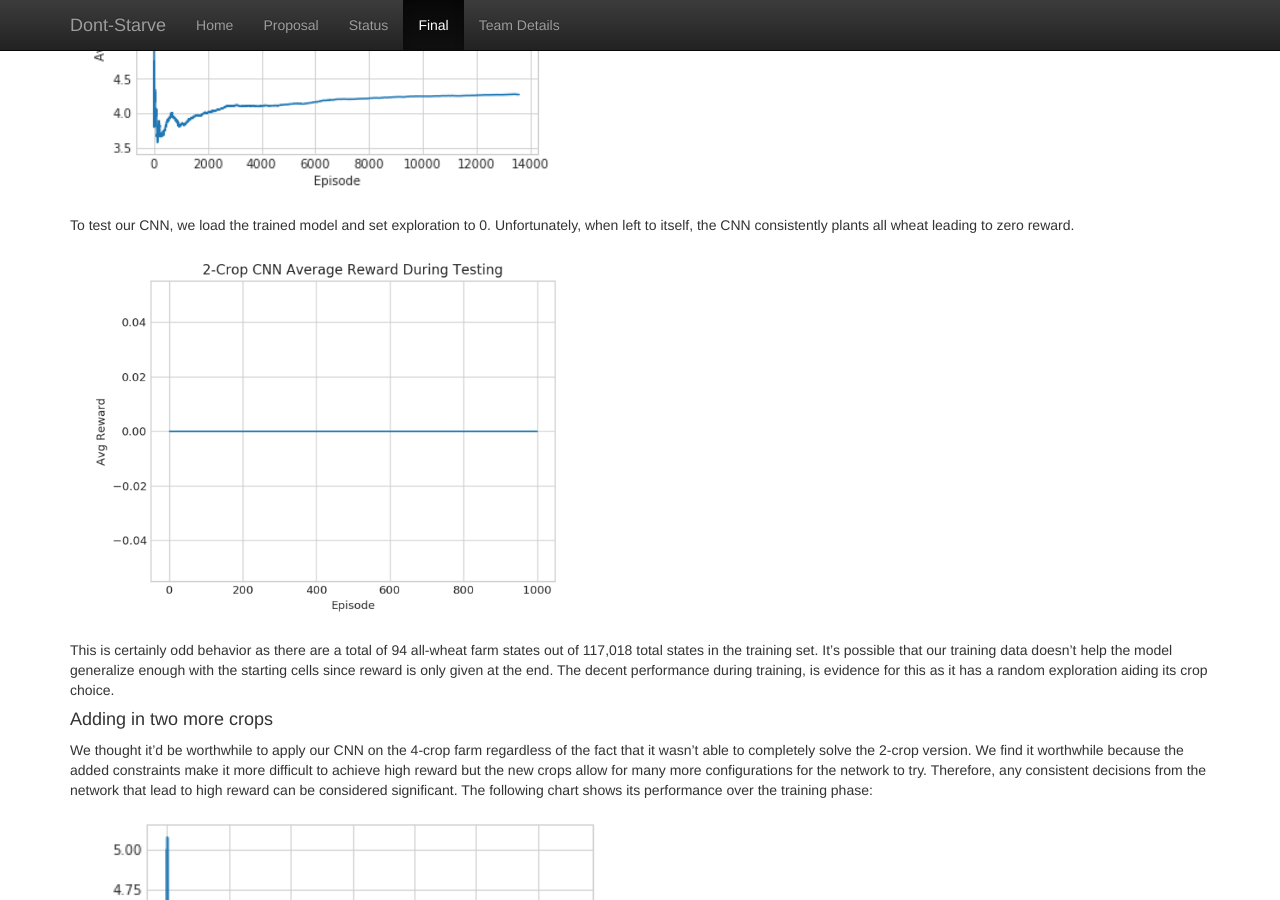
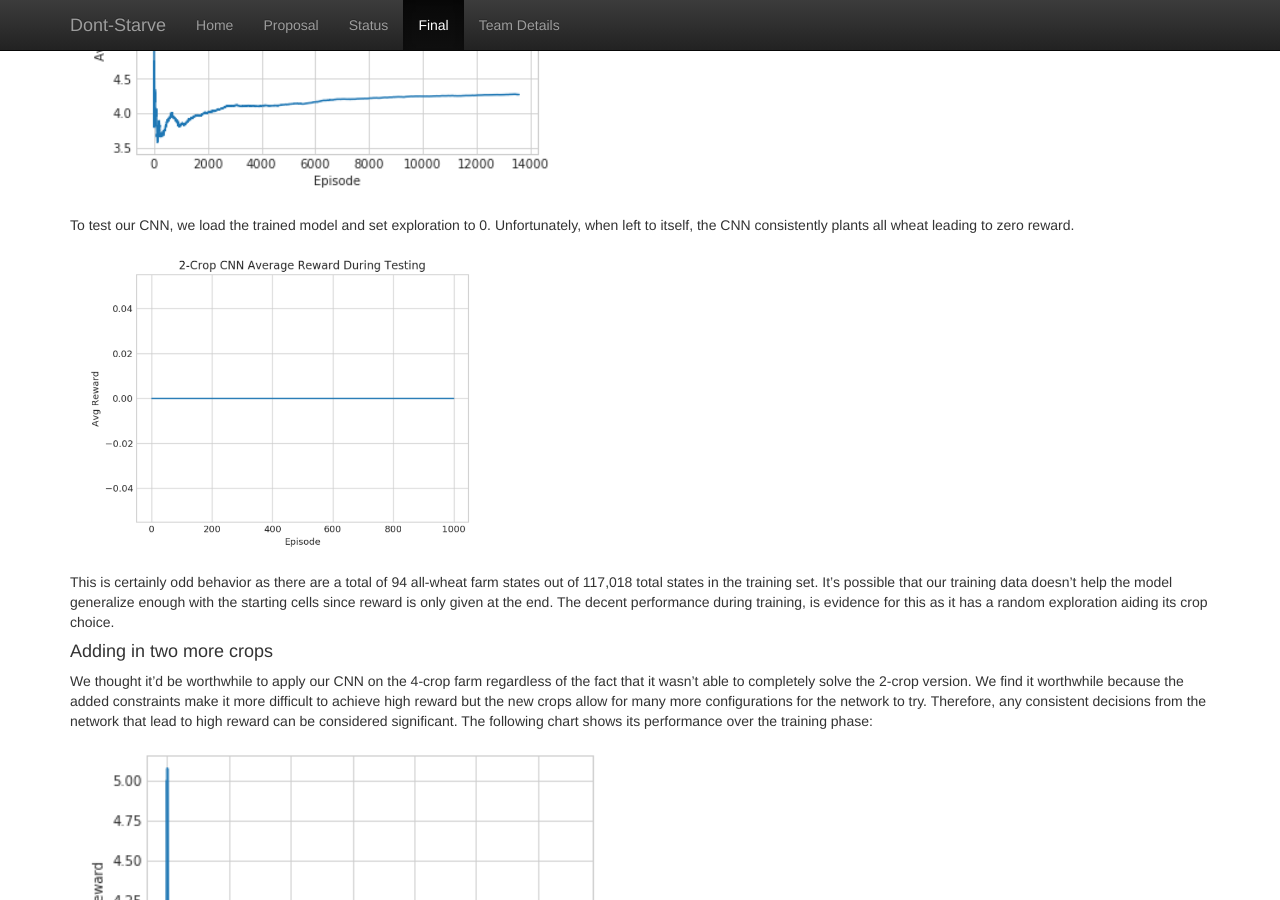
Before and after one commit to Farbod909/cs175-dont-starve, a Jekyll site: the page built from docs/final.md, in a window 1280 px wide and 900 px high, scrolled down 2606 px. Built offline with Jekyll 4.4.1, drawn with Linux system fonts in a browser that asks for light colours; our own code applies the rules of GitHub Pages for plain Markdown files.

Commit message:
Update final.md

```diff
--- a/docs/final.md
+++ b/docs/final.md
@@ -62,7 +62,7 @@
 Unfortunately, when left to itself, the CNN consistently plants all wheat leading to zero reward.
 
 
-<img src="https://raw.githubusercontent.com/Farbod909/cs175-dont-starve/master/figures/2_crop_dec_test_avg_reward.PNG" width="560">
+<img src="https://raw.githubusercontent.com/Farbod909/cs175-dont-starve/master/figures/2_crop_dec_test_avg_reward.PNG" width="460">
 
 
 This is certainly odd behavior as there are a total of 94 all-wheat farm states out of 117,018 total states in the training set.
```
